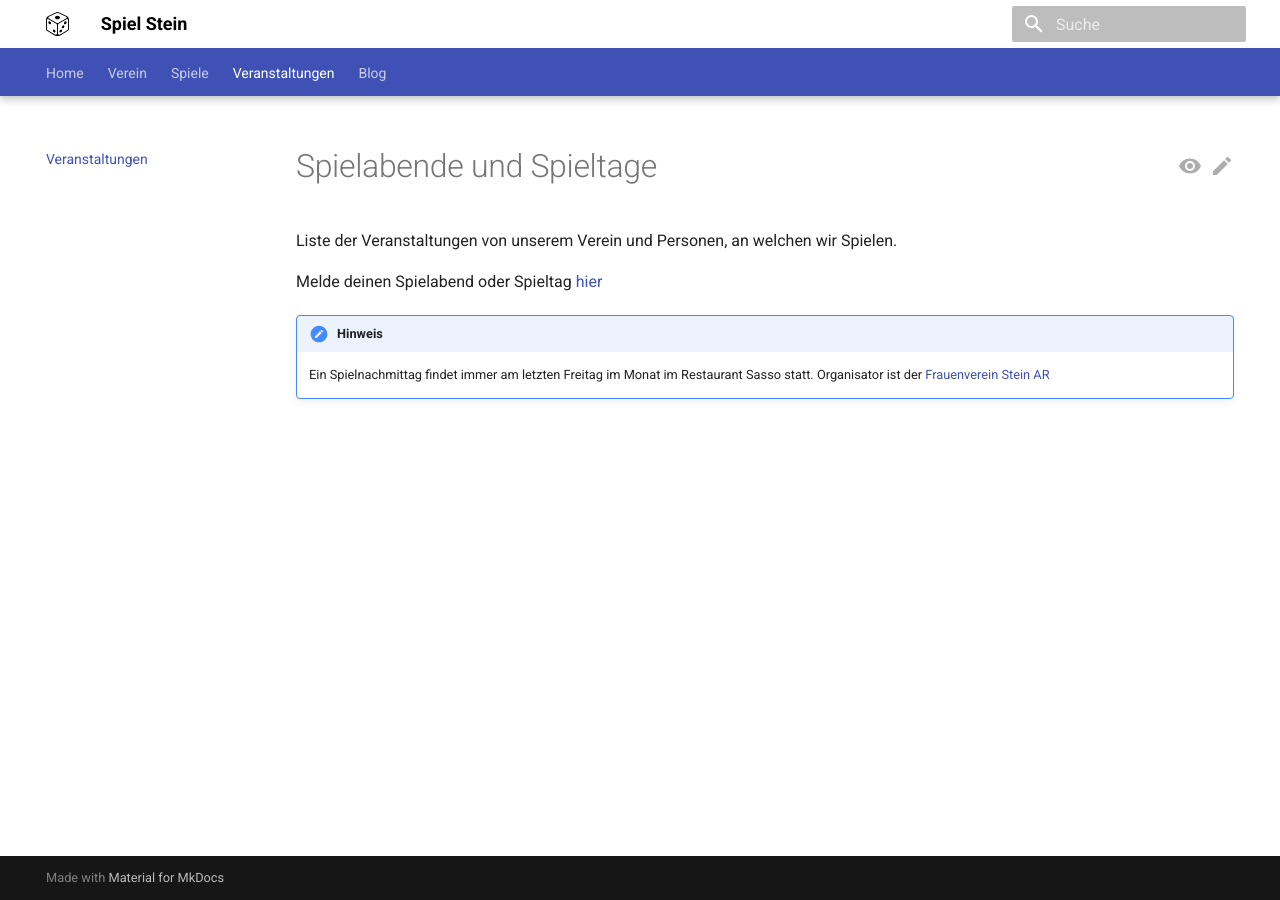
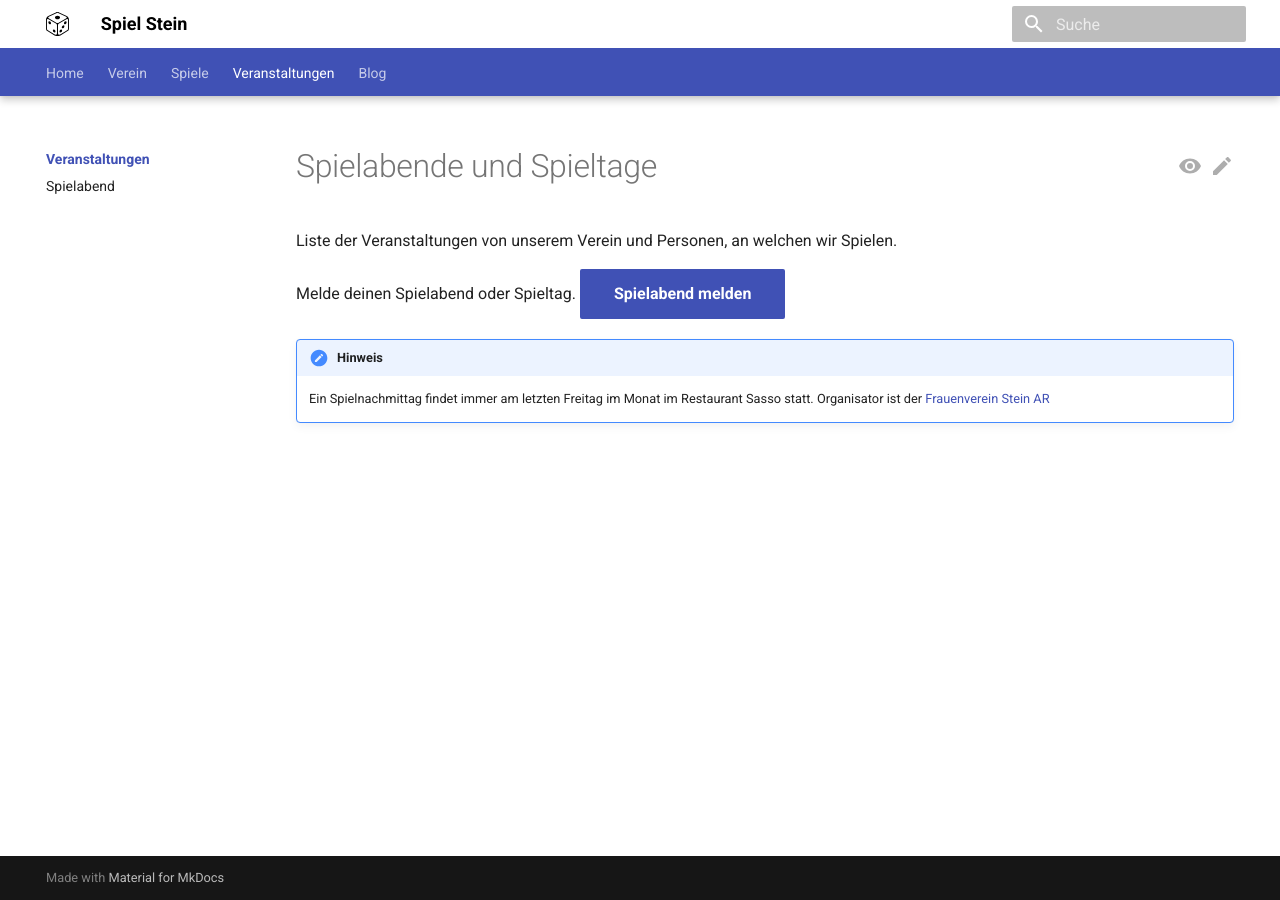
Before and after one commit to spielsteinar/spielstein.ch, an MkDocs documentation site: the page built from docs/events/index.md, in a window 1280 px wide. Built offline with MkDocs 1.6.1 and Material for MkDocs 9.7.7, drawn with Linux system fonts in a browser that asks for light colours.

```diff
--- a/docs/events/index.md
+++ b/docs/events/index.md
@@ -8,7 +8,8 @@
 
 
 
-Melde deinen Spielabend oder Spieltag [hier](https://github.com/spielsteinar/spielstein.ch/discussions/categories/veranstaltung)
+Melde deinen Spielabend oder Spieltag.
+[Spielabend melden](https://docs.google.com/forms/d/e/1FAIpQLSdKcUtD8SynHjB7X-ITrudSGMqNvi_XcgYzIAZaO1iyqjA3bg/viewform?usp=sf_link){ .md-button .md-button--primary }
 
 
 
--- a/mkdocs.yml
+++ b/mkdocs.yml
@@ -55,7 +55,9 @@
     - Statuten: club/statuten.md
     - Mitglied werden: club/mitglied-werden.md
   - Spiele: spiele.md
-  - Veranstaltungen: events/index.md
+  - Veranstaltungen:
+    - events/index.md
+    - Spielabend: events/spielabend.md
   - Blog:
     - blog/index.md
 
```
Also changed, not shown: docs/club/index.md (+6 -4 lines), docs/club/statuten.md (+4 -1 lines).
